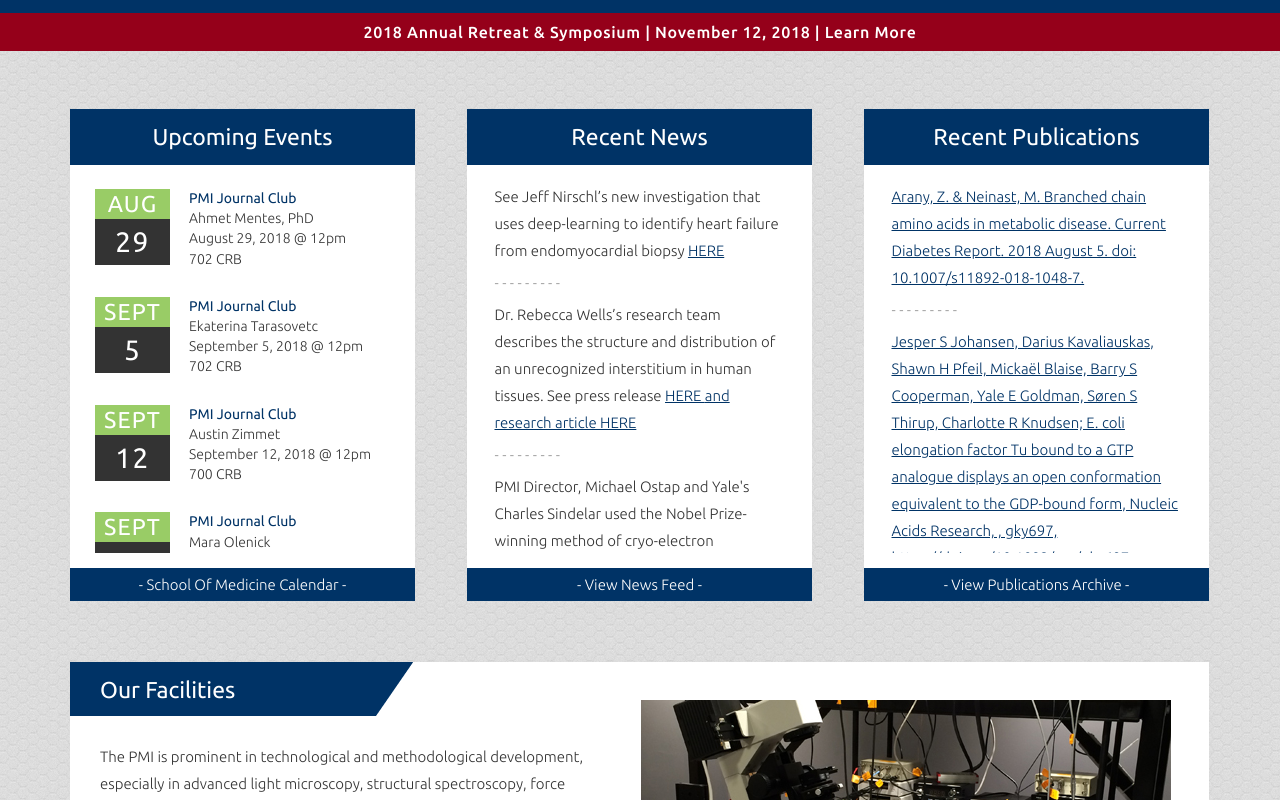
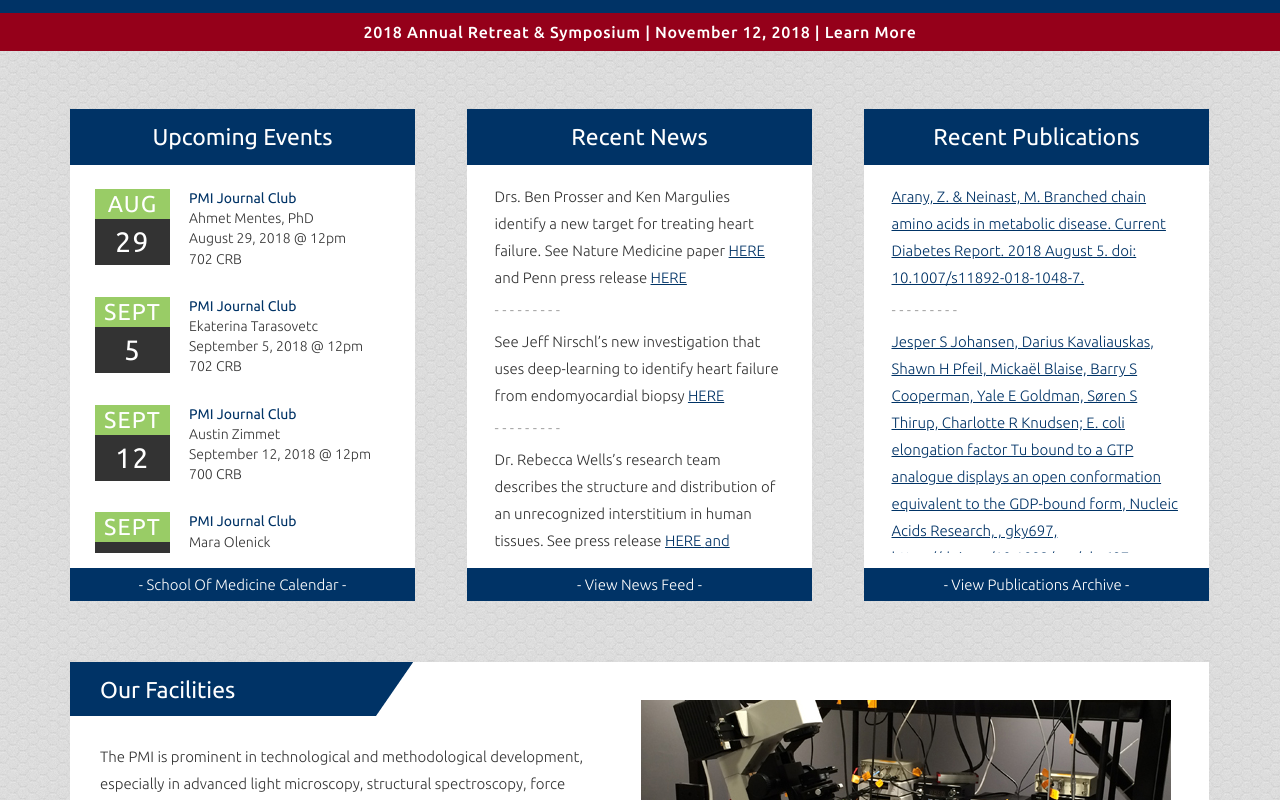
Before and after one commit to Indigo4Soul/pmi, a plain HTML site: page index.html in a window 1280 px wide. Shown: the part 588-1388 px from the top of the page. Drawn offline with nearby package versions, Linux system fonts and the light colour scheme; files whose address does not match are found by name.

Commit message:
Recent News Update

```diff
--- a/index.html
+++ b/index.html
@@ -361,7 +361,11 @@ is an interdisciplinary group of research investigators with a mission to: Disco
                     <ul class="infobox-content2">
                         <!--Start News Content-->
 
-                                 <li><!--Start Headline-->
+                        <li><!--Start Headline-->
+                            <p>Drs. Ben Prosser and Ken Margulies identify a new target for treating heart failure.  See Nature Medicine paper <a href="https://www.nature.com/articles/s41591-018-0046-2">HERE</a> and Penn press release <a href="https://www.pennmedicine.org/news/news-releases/2018/june/new-target-for-treating-heart-failure-identified-by-penn-medicine-researchers">HERE</a> </p>
+                            <p class="home-divider">- - - - - - - - -</p>
+                        </li><!--End Headline-->
+                        <li><!--Start Headline-->
                             <p>See Jeff Nirschl’s new investigation that uses deep-learning to identify heart failure from endomyocardial biopsy <a href="http://journals.plos.org/plosone/article?id=10.1371/journal.pone.0192726">HERE</a></p>
                             <p class="home-divider">- - - - - - - - -</p>
                         </li><!--End Headline-->
```
